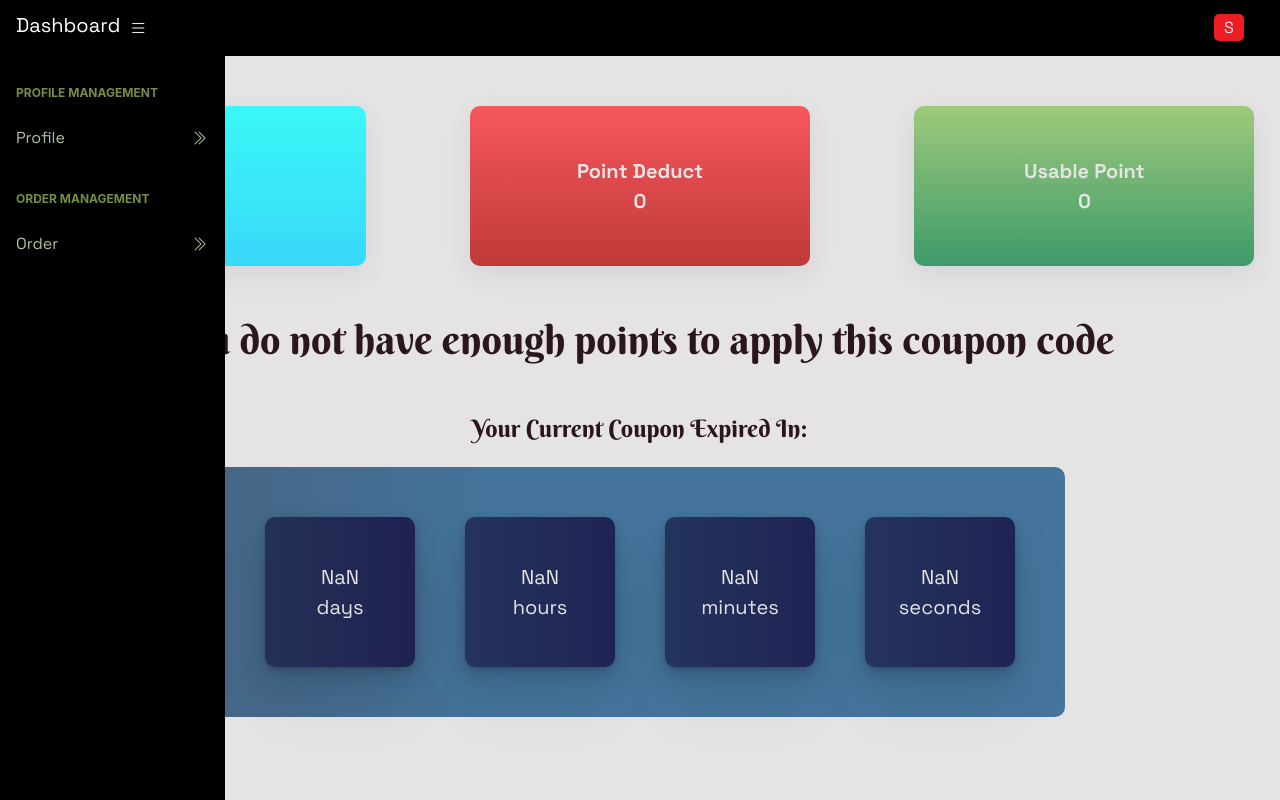
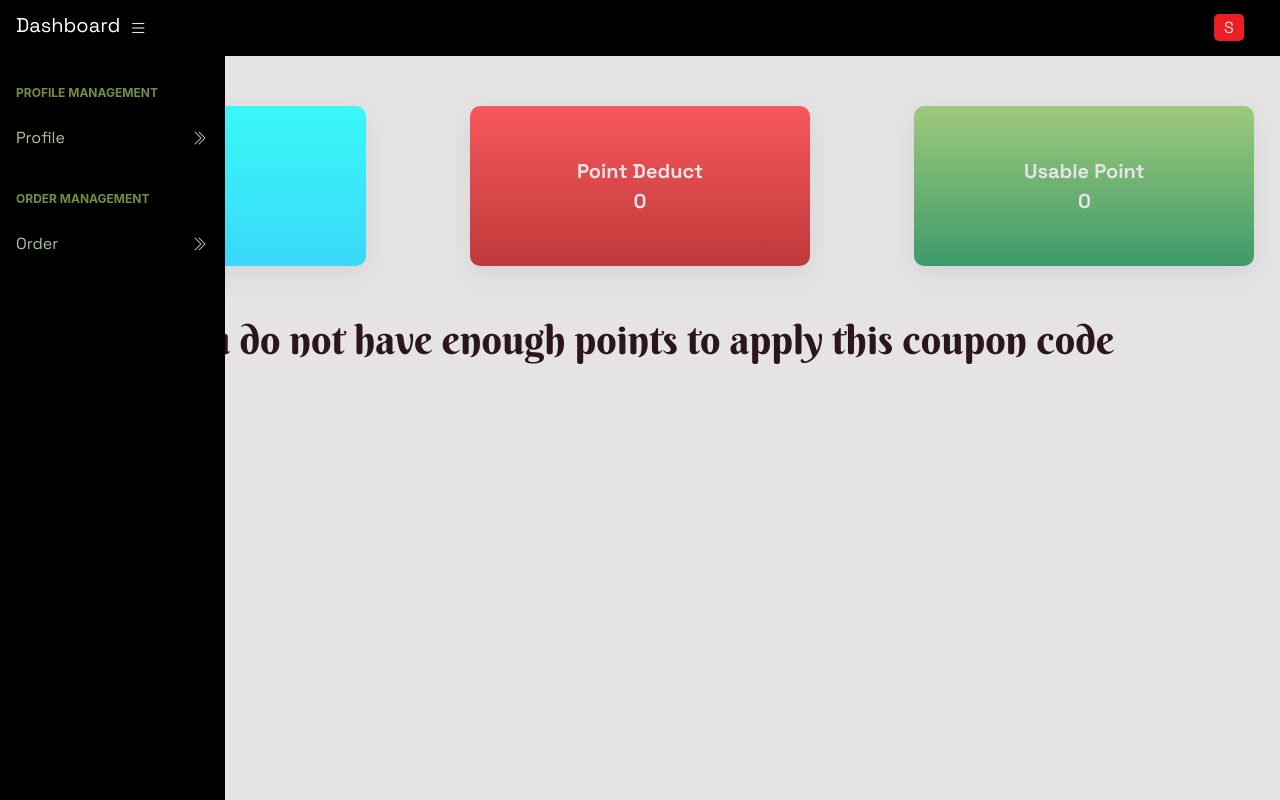
Before and after one commit to Unicon-Solution-Limited/dishco_frontend, a React (Create React App) app: page /wallet in a window 1280 px wide. Built offline with nearby package versions, Linux system fonts and the light colour scheme; no server answers; sample sign-in values are in the browser's storage.

Commit message:
conditionally set timing

```diff
--- a/src/Components/Dashboard/DashboardPage/ProfileManagement/CouponGen/CouponGen.js
+++ b/src/Components/Dashboard/DashboardPage/ProfileManagement/CouponGen/CouponGen.js
@@ -229,7 +229,7 @@ const CouponGen = () => {
               {tokenMessage}
             </h4>
             {/* timing matching */}
-            {sevenDaysTokenData && <TimingSystem />}
+            {sevenDaysTokenData[0]?.token && <TimingSystem />}
           </main>
         </div>
       </div>
```
